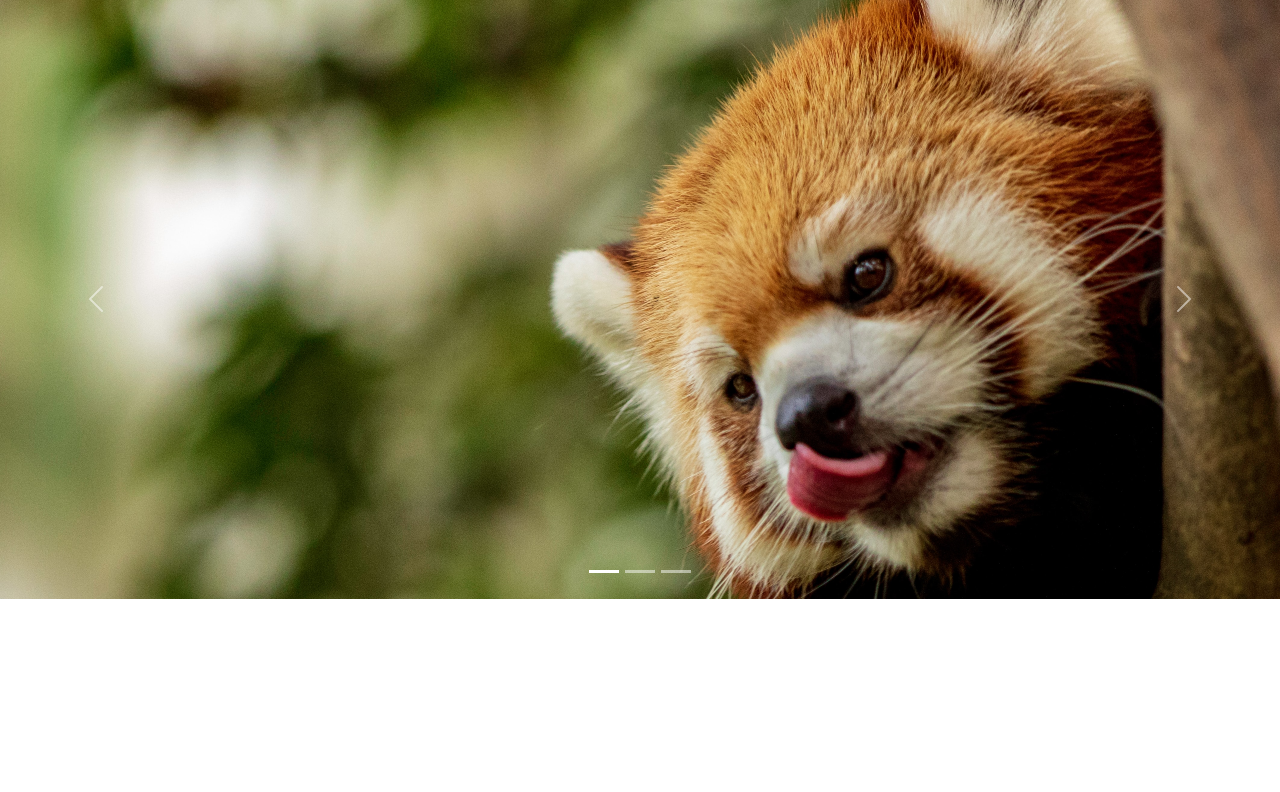
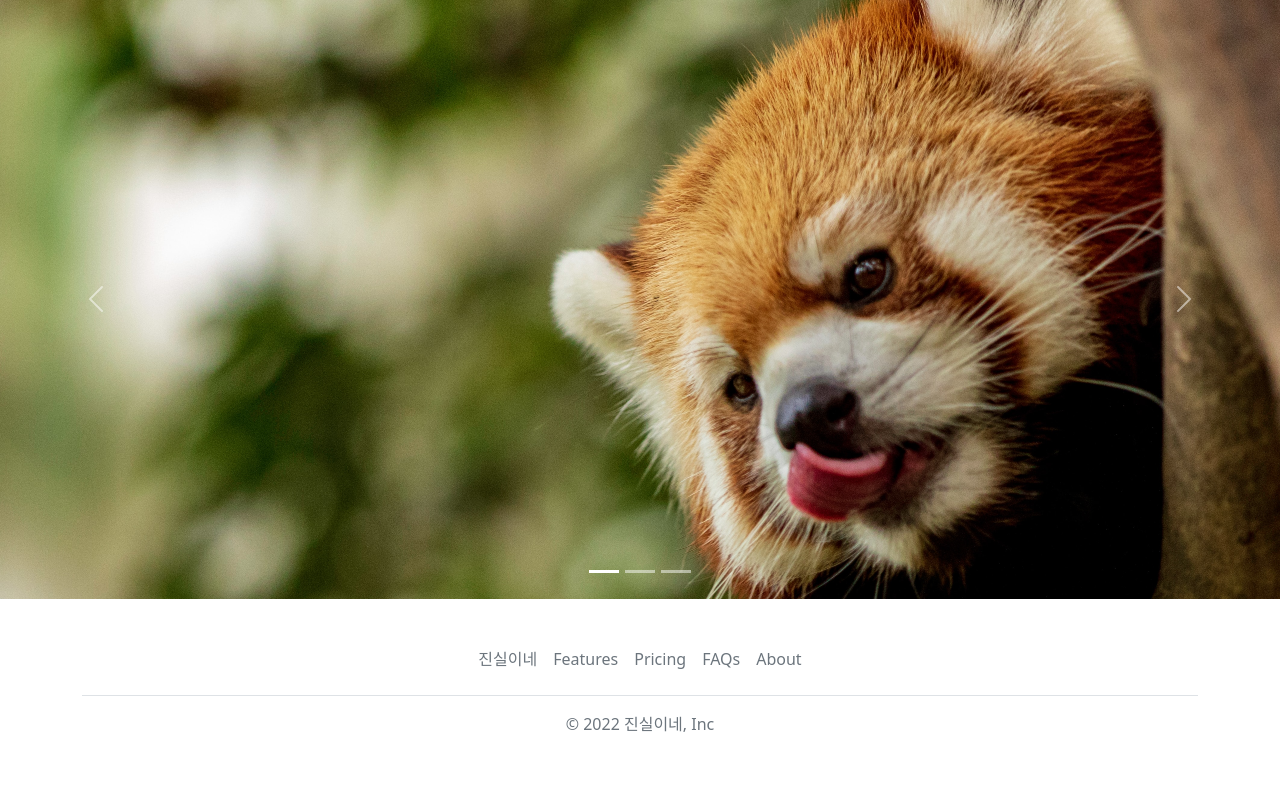
Before and after one commit to ttroo/ABC_bootcamp, a Flask app: page / in a window 1280 px wide. Shown: the part 57-849 px from the top of the page. Before the commit the page ends 656 px from the top, so only its background shows below. Run offline with Flask 2, Linux system fonts and the light colour scheme.

Commit message:
2022/10/20 홈페이지를 수정해보았다!

```diff
--- a/templates/index.html
+++ b/templates/index.html
@@ -74,6 +74,18 @@
           <span class="visually-hidden">Next</span>
         </button>
       </div>
+      <div class="container">
+        <footer class="py-3 my-4">
+          <ul class="nav justify-content-center border-bottom pb-3 mb-3">
+            <li class="nav-item"><a href="#" class="nav-link px-2 text-muted">진실이네</a></li>
+            <li class="nav-item"><a href="#" class="nav-link px-2 text-muted">Features</a></li>
+            <li class="nav-item"><a href="#" class="nav-link px-2 text-muted">Pricing</a></li>
+            <li class="nav-item"><a href="#" class="nav-link px-2 text-muted">FAQs</a></li>
+            <li class="nav-item"><a href="#" class="nav-link px-2 text-muted">About</a></li>
+          </ul>
+          <p class="text-center text-muted">&copy; 2022 진실이네, Inc</p>
+        </footer>
+      </div>
     <script src="https://cdn.jsdelivr.net/npm/bootstrap@5.2.2/dist/js/bootstrap.bundle.min.js" integrity="sha384-OERcA2EqjJCMA+/3y+gxIOqMEjwtxJY7qPCqsdltbNJuaOe923+mo//f6V8Qbsw3" crossorigin="anonymous"></script>
   </body>
 </html>
```
Also changed, not shown: static/img02.png, 1 other file.
